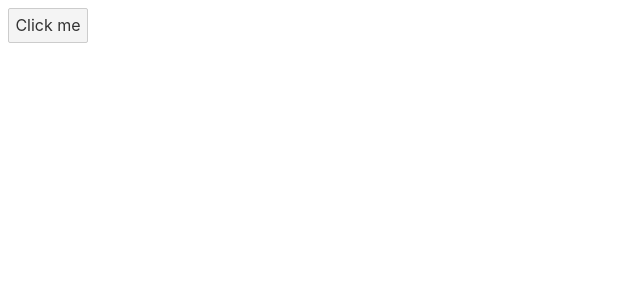
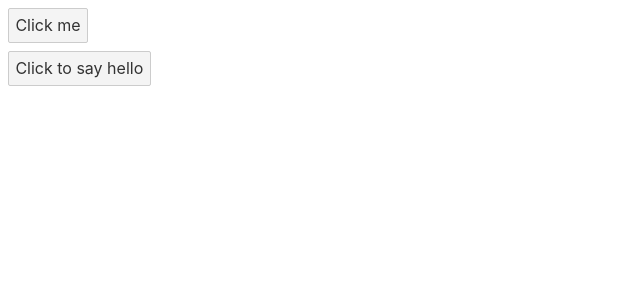
Before and after one commit to Annie-Huang/my-svelte-project2, a Svelte app: page / in a window 1280 px wide. Shown: the top 300 px of the page, without its empty margins (0-640 px from the left). Built offline with nearby package versions, Linux system fonts and the light colour scheme.

Commit message:
Events - Component events

```diff
--- a/src/App.svelte
+++ b/src/App.svelte
@@ -2,9 +2,18 @@
 <script>
     function handleClick() {
         alert('no more alerts')
+    }
+
+    import Inner from './Inner.svelte';
+
+    function handleMessage(event) {
+        alert(event.detail.text);
     }
 </script>
 
 <button on:click|once={handleClick}>
     Click me
 </button>
+
+<br/>
+<Inner on:message={handleMessage}/>
--- /dev/null
+++ b/src/Inner.svelte
@@ -0,0 +1,17 @@
+<script>
+    import { createEventDispatcher } from 'svelte';
+
+    // createEventDispatcher must be called when the component is first instantiated — you can't do it later inside
+    // e.g. a setTimeout callback. This links dispatch to the component instance.
+    const dispatch = createEventDispatcher();
+
+    function sayHello() {
+        dispatch('message', {
+            text: 'Hello!'
+        });
+    }
+</script>
+
+<button on:click={sayHello}>
+    Click to say hello
+</button>
```
